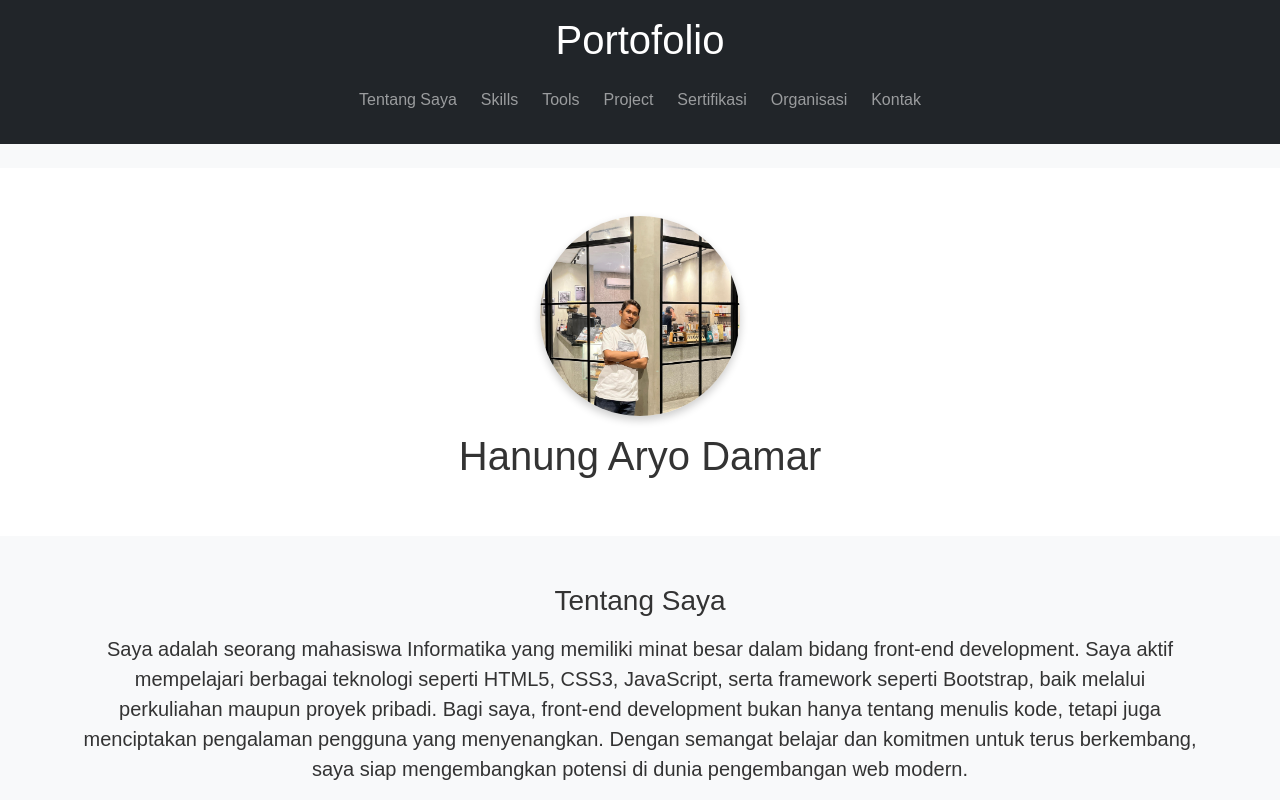
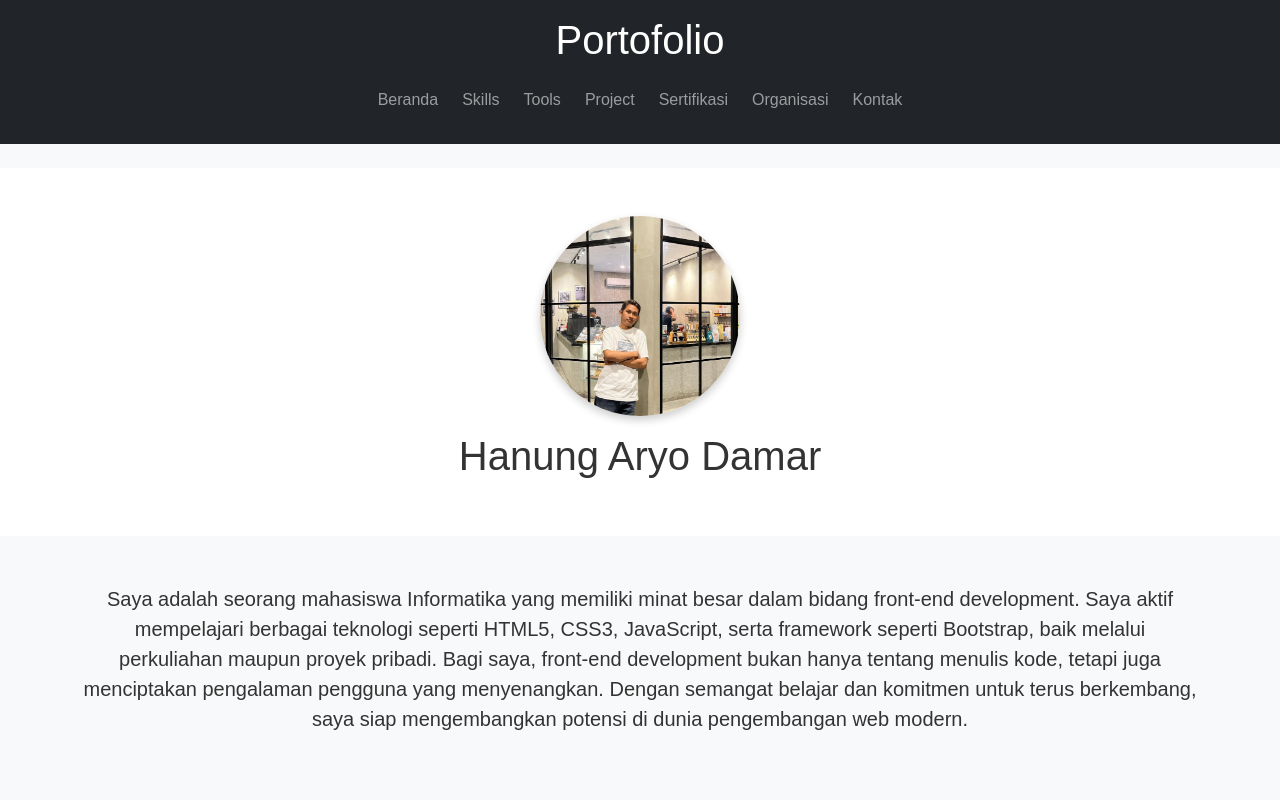
Before and after one commit to hanung10/Portofolio-Hanung, a plain HTML site: page index.html in a window 1280 px wide. Shown: the top 800 px of the page. Drawn offline with nearby package versions, Linux system fonts and the light colour scheme.

Commit message:
Update index.html

```diff
--- a/index.html
+++ b/index.html
@@ -69,13 +69,13 @@
           </button>
           <div class="collapse navbar-collapse justify-content-center" id="navbarNav">
             <ul class="navbar-nav gap-2">
-              <li class="nav-item"><a class="nav-link" href="#about">Tentang Saya</a></li>
+              <li class="nav-item"><a class="nav-link" href="#beranda">Beranda</a></li>
               <li class="nav-item"><a class="nav-link" href="#skills">Skills</a></li>
               <li class="nav-item"><a class="nav-link" href="#tools">Tools</a></li>
               <li class="nav-item"><a class="nav-link" href="#project">Project</a></li>
               <li class="nav-item"><a class="nav-link" href="#sertifikasi">Sertifikasi</a></li>
               <li class="nav-item"><a class="nav-link" href="#organisasi">Organisasi</a></li>
-              <li class="nav-item"><a class="nav-link" href="#contact">Kontak</a></li>
+              <li class="nav-item"><a class="nav-link" href="#kontak">Kontak</a></li>
             </ul>
           </div>
         </div>
@@ -93,7 +93,6 @@
     <!-- Tentang Saya -->
     <section id="about" class="bg-light py-5">
       <div class="container text-center">
-        <h3 class="mb-3">Tentang Saya</h3>
         <p class="lead">
           Saya adalah seorang mahasiswa Informatika yang memiliki minat besar dalam bidang front-end development.
           Saya aktif mempelajari berbagai teknologi seperti HTML5, CSS3, JavaScript, serta framework seperti Bootstrap, baik melalui perkuliahan maupun proyek pribadi.
```
